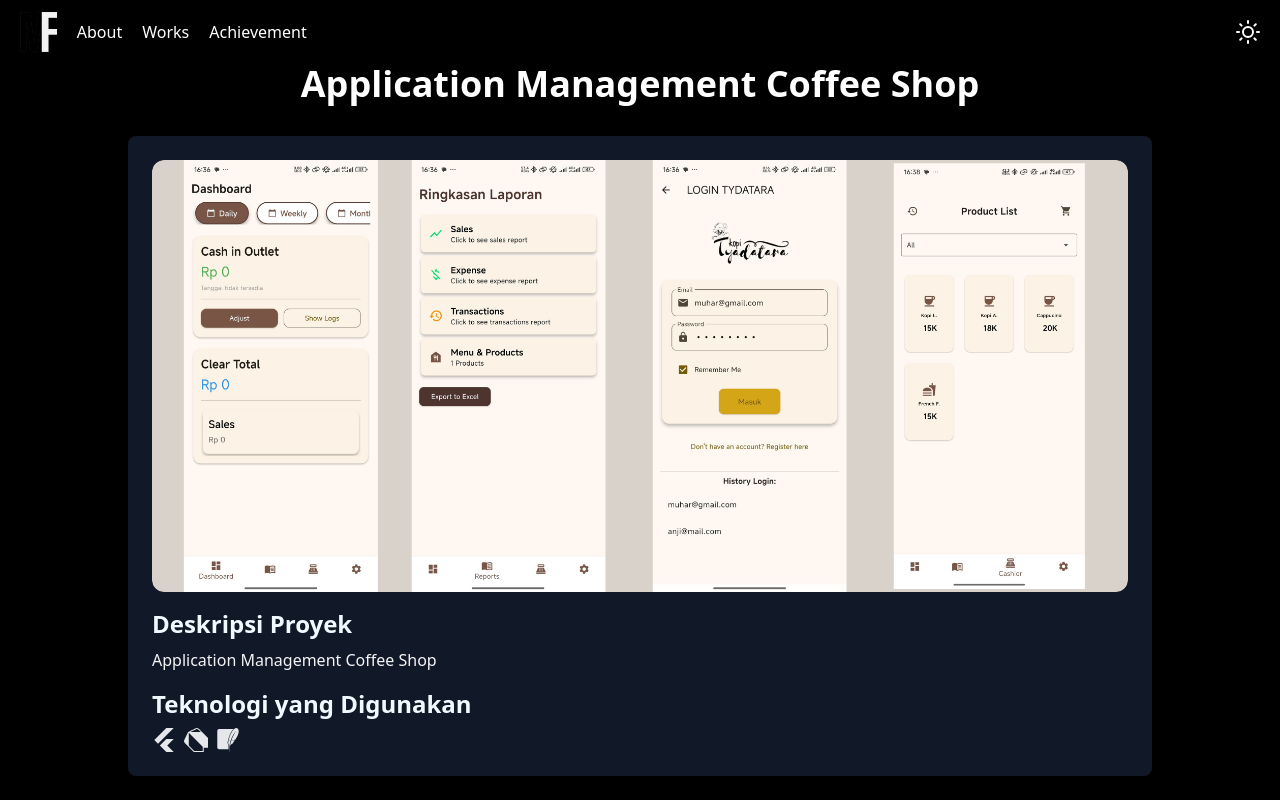
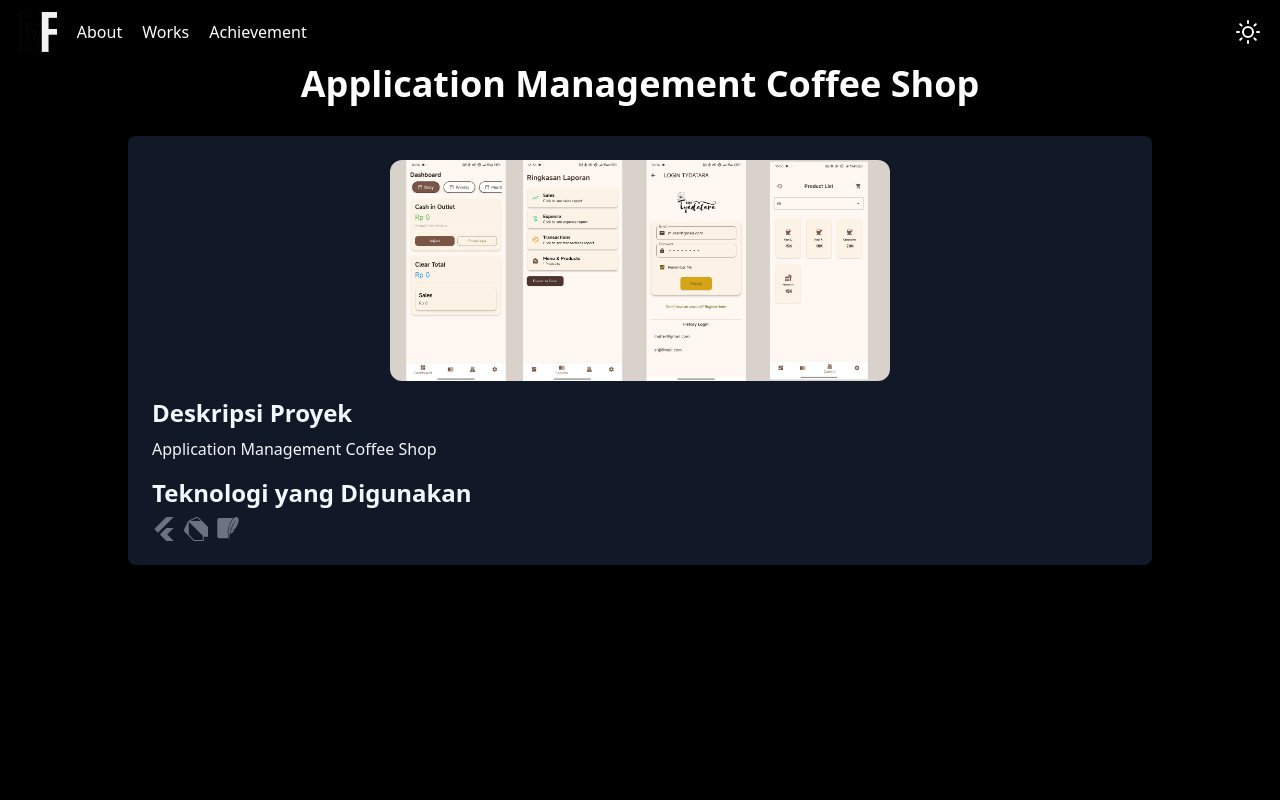
Before and after one commit to muhar05/web_portofolio, a Next.js app: page /works/coffee-shop-management in a window 1280 px wide. Shown: the top 800 px of the page. Built offline with nearby package versions, Linux system fonts and the light colour scheme.

Commit message:
prepare for build

```diff
--- a/next.config.ts
+++ b/next.config.ts
@@ -1,7 +1,9 @@
 import type { NextConfig } from "next";
 
 const nextConfig: NextConfig = {
+  output: "export",
   images: {
+    unoptimized: true, // Jika menggunakan `next/image`
     remotePatterns: [
       {
         protocol: "http",
--- a/package.json
+++ b/package.json
@@ -11,7 +11,7 @@
   "dependencies": {
     "clsx": "^2.1.1",
     "framer-motion": "^11.11.13",
-    "next": "15.0.3",
+    "next": "^15.0.3",
     "react": "^18",
     "react-dom": "^18",
     "react-icons": "^5.3.0",
--- /dev/null
+++ b/src/app/data/works/page.ts
@@ -0,0 +1,40 @@
+import Image from "next/image";
+import Portfolio1 from "../../../../public/img/port1.png";
+import Portfolio2 from "../../../../public/img/port2.png";
+import Portfolio3 from "../../../../public/img/port3.png";
+
+export const works = [
+  {
+    id: 1,
+    slug: "teh-solo",
+    title: "Web App Teh Solo Management System",
+    description:
+      "Teh Solo adalah aplikasi web bagi bisnis teh untuk mengelola penjualan, pengeluaran, dan inventaris dengan mudah dengan pelacakan stok otomatis dan waktu nyata.",
+    header: Portfolio1, // Tetap menggunakan StaticImageData
+    icon: ["SiNextdotjs", "SiReact", "SiMongodb"],
+    ongoing: true,
+    source: "closed-source",
+    domain: "https://tehsoloms.vercel.app",
+  },
+  {
+    id: 2,
+    slug: "pharmacy-management",
+    title: "Web App Pharmacy Management System",
+    description: "Web App Pharmacy Management System",
+    header: Portfolio2,
+    icon: ["SiLaravel", "DiMysql", "SiPhp"],
+    ongoing: false,
+    source: "open-source",
+    github: "https://github.com/muhar05/pharmacy_management.git",
+  },
+  {
+    id: 3,
+    slug: "coffee-shop-management",
+    title: "Application Management Coffee Shop",
+    description: "Application Management Coffee Shop",
+    header: Portfolio3,
+    icon: ["SiFlutter", "SiDart", "SiSqlite"],
+    ongoing: true,
+    source: "closed-source",
+  },
+];
--- a/src/app/data/works/page.tsx
+++ /dev/null
@@ -1,172 +0,0 @@
-import { Work } from "@/types/page";
-import Portfolio1 from "../../../../public/img/port1.png";
-import Portfolio2 from "../../../../public/img/port2.png";
-import Portfolio3 from "../../../../public/img/port3.png";
-import Image, { StaticImageData } from "next/image";
-
-interface PortfolioImageProps {
-  src: StaticImageData;
-  alt: string;
-}
-
-const PortfolioImage: React.FC<PortfolioImageProps> = ({ src, alt }) => (
-  <div className="flex flex-1 w-full h-full min-h-[6rem] rounded-xl overflow-hidden">
-    <Image
-      src={src}
-      className="rounded-xl object-cover w-full h-full"
-      alt={alt}
-      layout="intrinsic"
-      width={500}
-      height={500}
-    />
-  </div>
-);
-
-export const works: Work[] = [
-  {
-    id: 1,
-    slug: "teh-solo",
-    title: "Web App Teh Solo Management System",
-    description:
-      "Teh Solo adalah aplikasi web bagi bisnis teh untuk mengelola penjualan, pengeluaran, dan inventaris dengan mudah dengan pelacakan stok otomatis dan waktu nyata.",
-    header: <PortfolioImage src={Portfolio1} alt="Portfolio 1" />,
-    icon: ["SiNextdotjs", "SiReact", "SiMongodb"],
-    ongoing: true,
-    source: "closed-source",
-    domain: "https://tehsoloms.vercel.app",
-  },
-  {
-    id: 2,
-    slug: "pharmacy-management",
-    title: "Web App Pharmacy Management System",
-    description: "Web App Pharmacy Management System",
-    header: <PortfolioImage src={Portfolio2} alt="Portfolio 2" />,
-    icon: ["SiLaravel", "DiMysql", "SiPhp"],
-    ongoing: false,
-    source: "open-source",
-    github: "https://github.com/muhar05/pharmacy_management.git",
-    documentation: [
-      {
-        title: "Pendahuluan",
-        content: [
-          {
-            type: "text",
-            text: "Dokumentasi ini mencakup daftar endpoint yang digunakan dalam aplikasi farmasi berbasis Laravel. Setiap endpoint memiliki hak akses yang ditentukan oleh middleware dan role pengguna.",
-          },
-        ],
-      },
-      {
-        title: "Daftar Endpoint",
-        content: [
-          {
-            type: "endpoint",
-            endpoint: {
-              method: "GET",
-              path: "/",
-              description: "Menampilkan halaman utama.",
-            },
-          },
-          {
-            type: "endpoint",
-            endpoint: {
-              method: "GET",
-              path: "/dashboard",
-              middleware:
-                "auth, verified, role:admin|pharmacist|cashier|inventory_manager",
-              description: "Menampilkan dashboard utama.",
-            },
-          },
-          {
-            type: "endpoint",
-            endpoint: {
-              method: "GET",
-              path: "/cashier",
-              middleware:
-                "auth, verified, role:admin|pharmacist|cashier|inventory_manager",
-              description:
-                "Menampilkan halaman kasir dengan daftar obat terbaru.",
-            },
-          },
-          {
-            type: "endpoint",
-            endpoint: {
-              method: "GET",
-              path: "/medicines",
-              middleware:
-                "auth, verified, role:admin|pharmacist|inventory_manager",
-              description:
-                "Menampilkan daftar obat dengan kategori dan supplier.",
-            },
-          },
-          {
-            type: "endpoint",
-            endpoint: {
-              method: "POST",
-              path: "/medicines",
-              middleware:
-                "auth, verified, role:admin|pharmacist|inventory_manager",
-              description: "Menambahkan obat baru ke database.",
-            },
-          },
-          {
-            type: "endpoint",
-            endpoint: {
-              method: "PUT",
-              path: "/medicines/{id}",
-              middleware:
-                "auth, verified, role:admin|pharmacist|inventory_manager",
-              description: "Memperbarui data obat berdasarkan ID.",
-            },
-          },
-          {
-            type: "endpoint",
-            endpoint: {
-              method: "DELETE",
-              path: "/medicines/{id}",
-              middleware:
-                "auth, verified, role:admin|pharmacist|inventory_manager",
-              description: "Menghapus obat dari database.",
-            },
-          },
-          {
-            type: "endpoint",
-            endpoint: {
-              method: "POST",
-              path: "/checkout",
-              middleware: "auth, verified, role:admin|pharmacist|cashier",
-              description: "Menambahkan transaksi penjualan baru.",
-            },
-          },
-          {
-            type: "endpoint",
-            endpoint: {
-              method: "DELETE",
-              path: "/users/{id}",
-              middleware: "auth, verified, role:admin",
-              description: "Menghapus pengguna dari database.",
-            },
-          },
-        ],
-      },
-      {
-        title: "Kesimpulan",
-        content: [
-          {
-            type: "text",
-            text: "Dokumentasi ini mencakup semua endpoint terkait pengelolaan farmasi, termasuk pengelolaan obat, penjualan, pelanggan, supplier, dan pengguna. Harap pastikan untuk mengikuti hak akses yang telah ditentukan dalam setiap endpoint.",
-          },
-        ],
-      },
-    ],
-  },
-  {
-    id: 3,
-    slug: "coffee-shop-management",
-    title: "Application Management Coffee Shop",
-    description: "Application Management Coffee Shop",
-    header: <PortfolioImage src={Portfolio3} alt="Portfolio 1" />,
-    icon: ["SiFlutter", "SiDart", "SiSqlite"],
-    ongoing: true,
-    source: "closed-source",
-  },
-];
--- a/src/app/works/[slug]/page.tsx
+++ b/src/app/works/[slug]/page.tsx
@@ -1,9 +1,7 @@
-"use client";
-
-import { useParams } from "next/navigation";
 import { works } from "@/app/data/works/page";
 import Link from "next/link";
 import { notFound } from "next/navigation";
+import Image from "next/image";
 import {
   SiDart,
   SiFlutter,
@@ -16,35 +14,33 @@ import {
 } from "react-icons/si";
 import { DiMysql } from "react-icons/di";
 import { motion } from "framer-motion";
-import { useMemo } from "react";
+
+interface Props {
+  params: {
+    slug: string;
+  };
+}
 
 const iconMap: Record<string, JSX.Element> = {
-  SiNextdotjs: (
-    <SiNextdotjs className="h-6 w-6 text-neutral-500 dark:text-gray-200" />
-  ),
-  SiReact: <SiReact className="h-6 w-6 text-neutral-500 dark:text-gray-200" />,
-  SiMongodb: (
-    <SiMongodb className="h-6 w-6 text-neutral-500 dark:text-gray-200" />
-  ),
-  SiDart: <SiDart className="h-6 w-6 text-neutral-500 dark:text-gray-200" />,
-  SiFlutter: (
-    <SiFlutter className="h-6 w-6 text-neutral-500 dark:text-gray-200" />
-  ),
-  SiLaravel: (
-    <SiLaravel className="h-6 w-6 text-neutral-500 dark:text-gray-200" />
-  ),
-  SiPhp: <SiPhp className="h-6 w-6 text-neutral-500 dark:text-gray-200" />,
-  DiMysql: <DiMysql className="h-6 w-6 text-neutral-500 dark:text-gray-200" />,
-  SiSqlite: (
-    <SiSqlite className="h-6 w-6 text-neutral-500 dark:text-gray-200" />
-  ),
+  SiNextdotjs: <SiNextdotjs className="h-6 w-6 text-gray-500" />,
+  SiReact: <SiReact className="h-6 w-6 text-gray-500" />,
+  SiMongodb: <SiMongodb className="h-6 w-6 text-gray-500" />,
+  SiDart: <SiDart className="h-6 w-6 text-gray-500" />,
+  SiFlutter: <SiFlutter className="h-6 w-6 text-gray-500" />,
+  SiLaravel: <SiLaravel className="h-6 w-6 text-gray-500" />,
+  SiPhp: <SiPhp className="h-6 w-6 text-gray-500" />,
+  DiMysql: <DiMysql className="h-6 w-6 text-gray-500" />,
+  SiSqlite: <SiSqlite className="h-6 w-6 text-gray-500" />,
 };
 
-export default function WorkDetail() {
-  const params = useParams(); // Ambil params dari Next.js
-  const slug = params?.slug as string; // Pastikan slug bertipe string
+export function generateStaticParams() {
+  return works.map((work) => ({
+    slug: work.slug.toString(),
+  }));
+}
 
-  const work = useMemo(() => works.find((w) => w.slug === slug), [slug]);
+export default function WorkDetail({ params }: Props) {
+  const work = works.find((work) => work.slug === params.slug);
 
   if (!work) {
     return notFound();
@@ -72,13 +68,24 @@ export default function WorkDetail() {
           transition={{ duration: 0.5, delay: 0.4 }}
           className="bg-white shadow-2xl rounded-lg p-6 dark:bg-gray-900"
         >
-          <div className="mb-4">{work.header}</div>
+          {/* Tampilkan gambar di sini */}
+          <div className="mb-4 flex justify-center">
+            <Image
+              src={work.header}
+              alt={work.title}
+              width={500}
+              height={500}
+              className="rounded-xl object-cover"
+            />
+          </div>
+
           <h2 className="text-2xl font-semibold text-gray-800 mb-2 dark:text-sky-50">
             Deskripsi Proyek
           </h2>
           <p className="text-gray-600 mb-4 dark:text-gray-100">
             {work.description}
           </p>
+
           <h2 className="text-2xl font-semibold text-gray-800 mb-2 dark:text-sky-50">
             Teknologi yang Digunakan
           </h2>
@@ -89,54 +96,14 @@ export default function WorkDetail() {
                 whileHover={{ scale: 1.1 }}
                 whileTap={{ scale: 0.9 }}
               >
-                {iconMap[iconKey as keyof typeof iconMap] ?? (
-                  <span>Icon Not Found</span>
+                {iconMap[iconKey] ?? (
+                  <span className="text-red-500">Icon Not Found</span>
                 )}
               </motion.div>
             ))}
           </div>
+        </motion.div>
 
-          {/* Tampilkan dokumentasi jika ada */}
-          {work.documentation && (
-            <div className="mt-8">
-              <h2 className="text-2xl font-semibold text-gray-800 mb-4 dark:text-sky-50">
-                Dokumentasi
-              </h2>
-              {work.documentation.map((section, index) => (
-                <div key={index} className="mb-6">
-                  <h3 className="text-xl font-semibold text-gray-800 mb-2 dark:text-gray-100">
-                    {section.title}
-                  </h3>
-                  {section.content.map((content, idx) => (
-                    <div key={idx} className="mb-4">
-                      {content.type === "text" ? (
-                        <p className="text-gray-600 dark:text-gray-300">{content.text}</p>
-                      ) : (
-                        <div className="bg-gray-50 p-4 rounded-lg">
-                          <p className="font-mono text-sm text-gray-800">
-                            <span className="font-bold">
-                              {content.endpoint?.method}
-                            </span>{" "}
-                            {content.endpoint?.path}
-                          </p>
-                          {content.endpoint?.middleware && (
-                            <p className="text-sm text-gray-600 mt-1">
-                              <span className="font-semibold">Middleware:</span>{" "}
-                              {content.endpoint.middleware}
-                            </p>
-                          )}
-                          <p className="text-sm text-gray-600 mt-1">
-                            {content.endpoint?.description}
-                          </p>
-                        </div>
-                      )}
-                    </div>
-                  ))}
-                </div>
-              ))}
-            </div>
-          )}
-        </motion.div>
         <motion.div
           initial={{ y: 50, opacity: 0 }}
           animate={{ y: 0, opacity: 1 }}
@@ -146,7 +113,7 @@ export default function WorkDetail() {
           {work.domain && (
             <Link
               href={work.domain}
-              className="px-6 py-2 bg-blue-500 text-white rounded-lg hover:bg-blue-600 transition duration-300 mb-4"
+              className="px-6 py-2 bg-blue-500 text-white rounded-lg hover:bg-blue-600 transition duration-300"
             >
               Go to Domain
             </Link>
@@ -154,7 +121,7 @@ export default function WorkDetail() {
           {work.github && (
             <Link
               href={work.github}
-              className="px-6 py-2 bg-gray-800 text-white rounded-lg hover:bg-gray-900 transition duration-300 mb-4"
+              className="px-6 py-2 bg-gray-800 text-white rounded-lg hover:bg-gray-900 transition duration-300"
             >
               Go to Github
             </Link>
```
Also changed, not shown: 1 other file (tests, documents, lock files or other folders).
